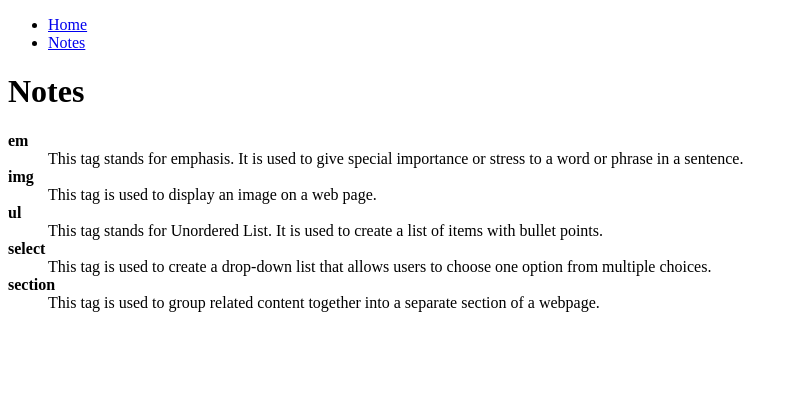
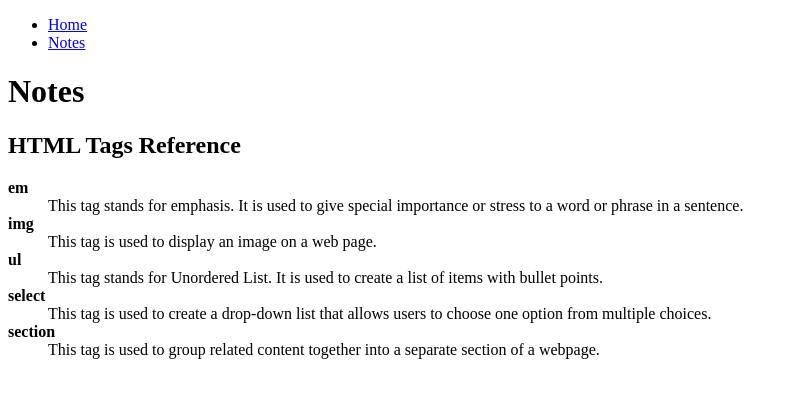
Before and after one commit to yassminaman/web1-assign1, a plain HTML site: page notes.html in a window 1280 px wide. Shown: the whole page, without its empty margins (0-798 px from the left). Drawn offline with Linux system fonts and the light colour scheme.

Commit message:
adding semantic HTML

```diff
--- a/notes.html
+++ b/notes.html
@@ -18,6 +18,9 @@
      <!-- This is the main heading for the page -->
          <h1>Notes</h1>
 </header>
+  <main>
+     <article>
+        <h2>HTML Tags Reference</h2>
            <dl>
             <!-- stands for Description List. It is used to display a list of terms and their descriptions -->
              <dt><strong>em</strong></dt>
@@ -35,5 +38,7 @@
              <dt><strong>section</strong></dt>
             <dd>This tag is used to group related content together into a separate section of a webpage.</dd>
         </dl>
+     </article>
+    </main>
 </body>
 </html>
```
Also changed, not shown: index.html (+11 -9 lines), styles/style.CSS (added). Lines whose indentation alone changed are shown as unchanged.
